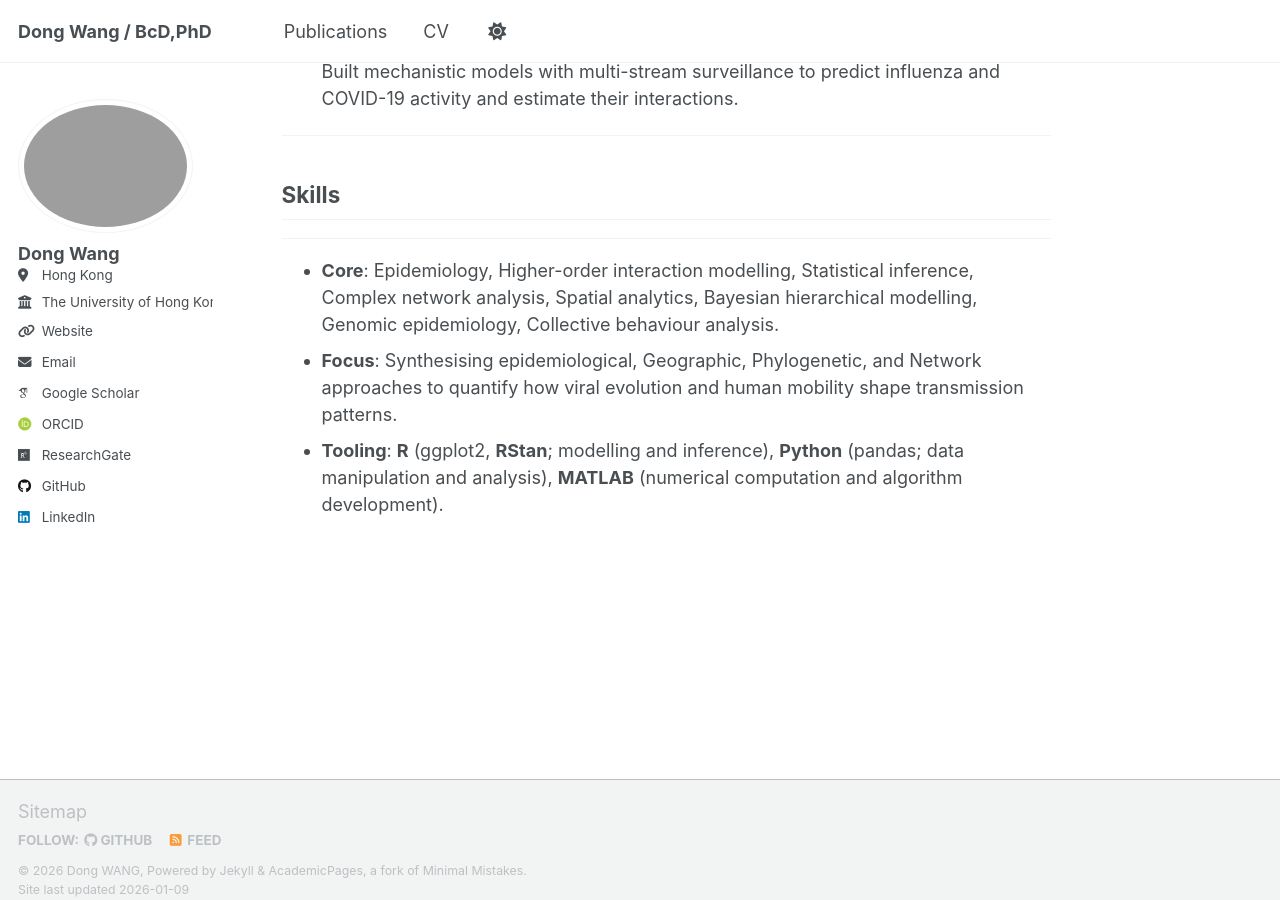
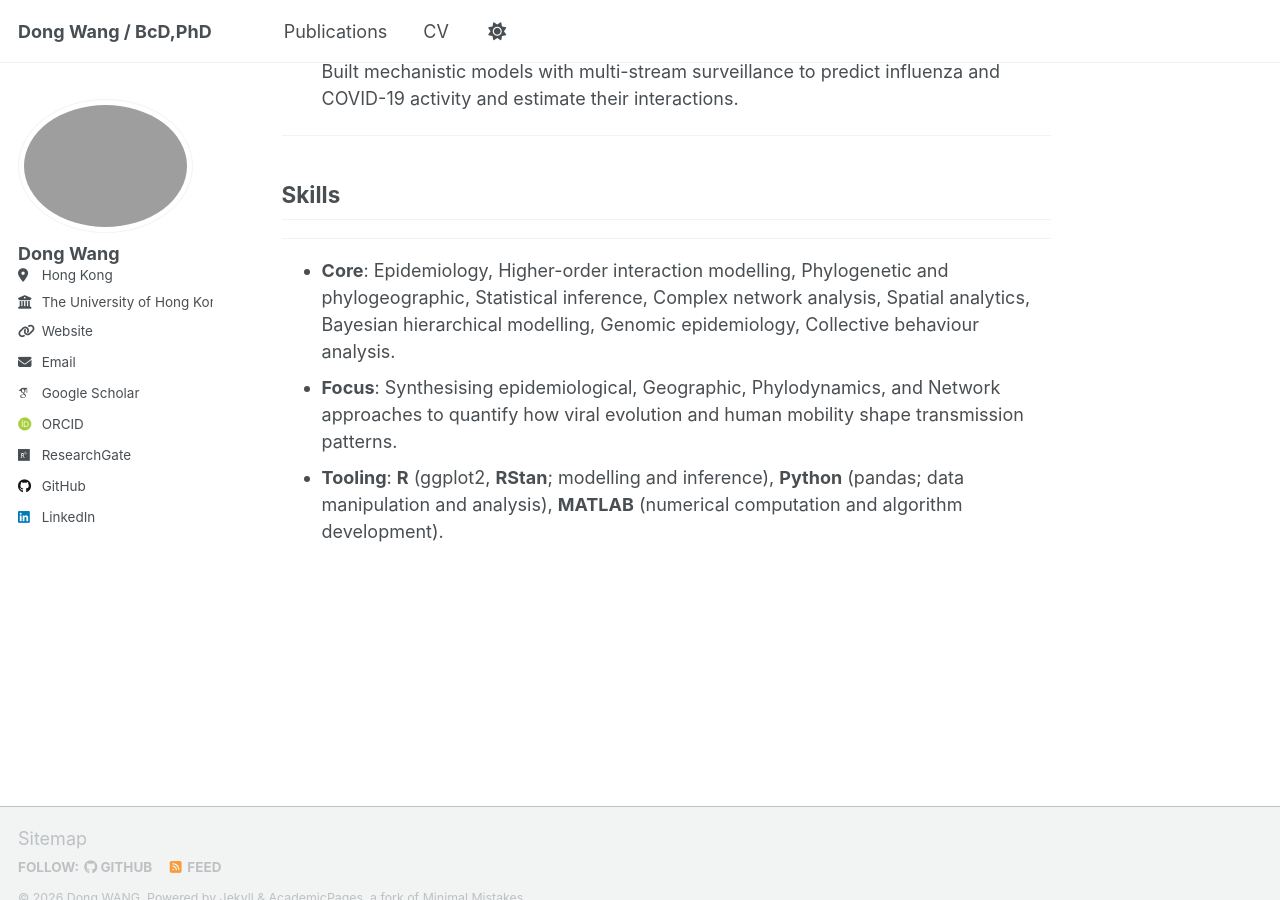
Before and after one commit to WangDongHKU/Dong_WANG.github.io, a Jekyll site: the page built from _pages/about.md, in a window 1280 px wide and 900 px high, scrolled down 1140 px. Built offline with Jekyll 4.4.1, drawn with Linux system fonts in a browser that asks for light colours; some web fonts are replaced; a script that is not in the unit is left out; some of the changed text lies outside the part shown.

Commit message:
Update about.md
Signed-off-by: DONG WANG <92856596+WangDongHKU@users.noreply.github.com>

```diff
--- a/_pages/about.md
+++ b/_pages/about.md
@@ -34,6 +34,6 @@ Built mechanistic models with multi-stream surveillance to predict influenza and
 ---
 ## Skills
 ---
--  **Core**: Epidemiology, Higher-order interaction modelling, Statistical inference, Complex network analysis, Spatial analytics, Bayesian hierarchical modelling, Genomic epidemiology, Collective behaviour analysis.
--  **Focus**: Synthesising epidemiological, Geographic, Phylogenetic, and Network approaches to quantify how viral evolution and human mobility shape transmission patterns.
+-  **Core**: Epidemiology, Higher-order interaction modelling, Phylogenetic and phylogeographic, Statistical inference, Complex network analysis, Spatial analytics, Bayesian hierarchical modelling, Genomic epidemiology, Collective behaviour analysis.
+-  **Focus**: Synthesising epidemiological, Geographic, Phylodynamics, and Network approaches to quantify how viral evolution and human mobility shape transmission patterns.
 -  **Tooling**: **R** (ggplot2, **RStan**; modelling and inference), **Python** (pandas; data manipulation and analysis), **MATLAB** (numerical computation and algorithm development).
```
Also changed, not shown: other parts of _pages/about.md (+1 -1 lines).
